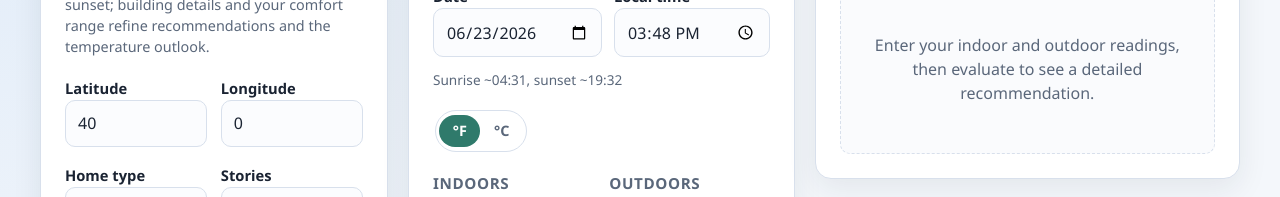
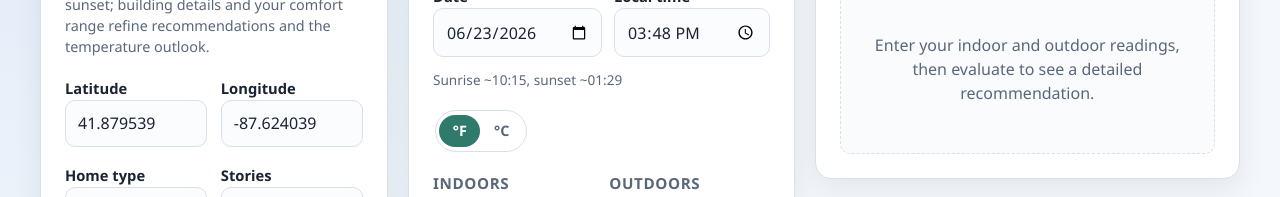
Before and after one commit to ctcpip/should-i-open-the-windows, a website with bundled scripts: page index.html in a window 1280 px wide. Shown: the part 339-536 px from the top of the page. Built offline with nearby package versions, Linux system fonts and the light colour scheme.

Commit message:
🔧 default coords

```diff
--- a/app.mjs
+++ b/app.mjs
@@ -3,11 +3,11 @@ import {
   COMFORT_DEFAULT_MIN_F,
   COMFORT_MIN_SPAN_F,
   DEFAULT_LATITUDE_DEG,
+  DEFAULT_LONGITUDE_DEG,
   buildHeadline,
   buildSummary,
   comfortBoundsFromLegacyTarget,
   describeSunlightWindow,
-  estimateLongitudeDeg,
   evaluateConditions,
   formatComfortRange,
   formatDewPointDifference,
@@ -176,7 +176,7 @@ function initSunlightInputs() {
   }
 
   if (elements.longitude && !elements.longitude.value) {
-    elements.longitude.value = String(Math.round(estimateLongitudeDeg(now) * 10) / 10);
+    elements.longitude.value = String(DEFAULT_LONGITUDE_DEG);
   }
 
   updateSunlightHint();
--- a/engine.mjs
+++ b/engine.mjs
@@ -276,7 +276,8 @@ function buildCoolingOutlook({
   return `At the ${floorLabel} (${setup}), expect about ${adjustedText}.`;
 }
 
-const DEFAULT_LATITUDE_DEG = 40;
+const DEFAULT_LATITUDE_DEG = 41.879539;
+const DEFAULT_LONGITUDE_DEG = -87.624039;
 const TWILIGHT_MINUTES = 30;
 
 function normalizeMinutesOfDay(minutes) {
@@ -2046,6 +2047,7 @@ export {
   VENTILATION_MAX_SHIFT_F,
   INTERNAL_GAIN_SHIFT_F,
   DEFAULT_LATITUDE_DEG,
+  DEFAULT_LONGITUDE_DEG,
   DEFAULT_HOME_PROFILE,
   TWILIGHT_MINUTES,
   VERDICTS,
--- a/index.html
+++ b/index.html
@@ -38,8 +38,8 @@
                   id="latitude"
                   min="-60"
                   max="70"
-                  step="0.5"
-                  value="40"
+                  step="0.000001"
+                  value="41.879539"
                 />
               </div>
               <div>
@@ -49,7 +49,8 @@
                   id="longitude"
                   min="-180"
                   max="180"
-                  step="0.1"
+                  step="0.000001"
+                  value="-87.624039"
                 />
               </div>
             </div>
```
